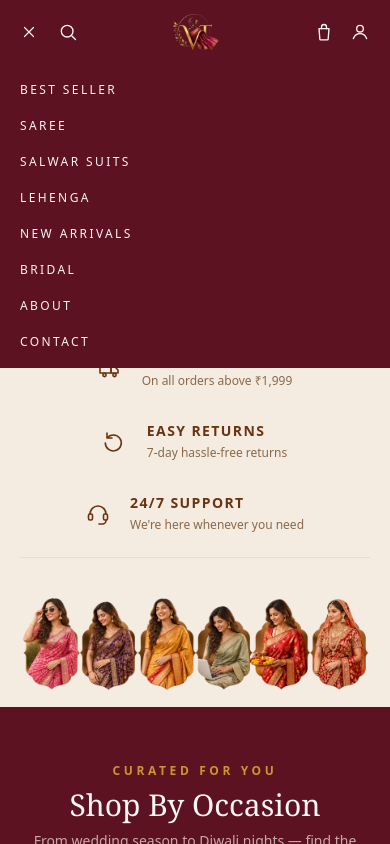
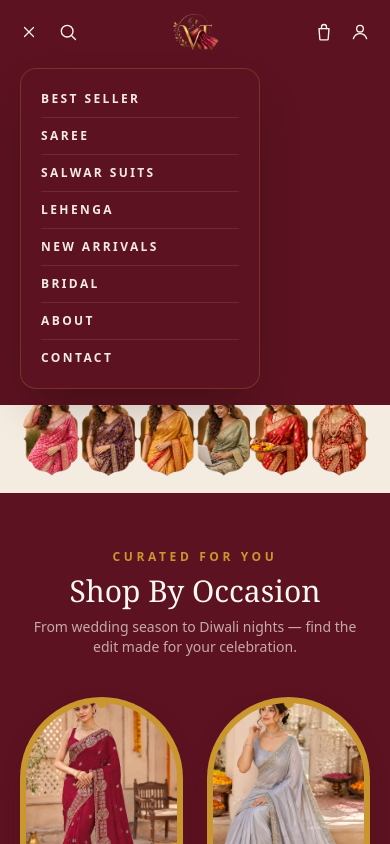
Before and after one commit to Sanchitjha/vinit-textile, a React (Vite) app in the folder frontend/: page / in a window 390 px wide. Both pictures are taken after a click on the button 30 px from the left and 32 px from the top of the page. Shown: the top 844 px of the page. Built offline with nearby package versions, Linux system fonts and the light colour scheme; no server answers; a web font is replaced by a local one.

Commit message:
feat: MENU dropdown is now a proper floating card (rounded, bordered, shadowed), bold darker-cream text; commit pending responsive FeatureStrip sizing

```diff
--- a/frontend/src/components/home/FeatureStrip.jsx
+++ b/frontend/src/components/home/FeatureStrip.jsx
@@ -8,14 +8,18 @@ const features = [
 
 export default function FeatureStrip() {
   return (
-    <section className="container-ambika py-4">
-      <div className="grid gap-8 border-y border-cream-dark py-6 sm:grid-cols-3">
+    <section className="container-ambika py-1 sm:py-2">
+      <div className="grid grid-cols-3 gap-1 sm:gap-6 md:gap-8 border-y border-cream-dark py-2 sm:py-3.5">
         {features.map(({ icon: Icon, title, desc }) => (
-          <div key={title} className="flex items-center justify-center gap-5">
-            <Icon className="shrink-0 text-brown" />
-            <div>
-              <p className="text-sm font-semibold uppercase tracking-widest text-brown">{title}</p>
-              <p className="mt-1 text-xs text-brown-light">{desc}</p>
+          <div key={title} className="flex items-center justify-center gap-1 min-[380px]:gap-2 sm:gap-4 text-left">
+            <Icon className="w-3.5 h-3.5 min-[380px]:w-4 min-[380px]:h-4 sm:w-5 sm:h-5 md:w-6 md:h-6 shrink-0 text-brown" />
+            <div className="min-w-0">
+              <p className="text-[9px] min-[380px]:text-[10px] sm:text-xs md:text-sm font-semibold uppercase tracking-tight sm:tracking-widest text-brown leading-tight truncate sm:whitespace-normal">
+                {title}
+              </p>
+              <p className="mt-0.5 text-[8px] min-[380px]:text-[9px] sm:text-xs text-brown-light leading-tight truncate sm:whitespace-normal">
+                {desc}
+              </p>
             </div>
           </div>
         ))}
--- a/frontend/src/components/layout/Header.jsx
+++ b/frontend/src/components/layout/Header.jsx
@@ -152,23 +152,24 @@ export default function Header() {
         </div>
       </div>
 
-      {/* Category menu dropdown — opens on MENU click. No panel/background of its
-          own: it's transparent, so it shows the hero through it (and simply sits
-          on the header's own maroon once scrolled past the hero). Compact width,
-          links stacked one per line, left-aligned. */}
+      {/* Category menu dropdown — opens on MENU click. A proper floating
+          dropdown card (rounded, bordered, shadowed) anchored under the MENU
+          button, not just text flush against the header bar. */}
       {menuOpen && (
-        <div className="container-ambika">
-          <div className="flex w-60 max-w-[80vw] flex-col py-2 text-xs font-medium uppercase tracking-[0.2em] text-ivory">
+        <div className="container-ambika pt-1 pb-4">
+          <div className="w-60 max-w-[80vw] rounded-2xl border border-gold/25 bg-maroon shadow-2xl">
+            <div className="flex flex-col px-5 py-3 text-xs font-bold uppercase tracking-[0.2em] text-cream">
               {menuLinks.map((link) => (
                 <NavLink
                   key={`${link.to}-${link.label}`}
                   to={link.to}
                   onClick={() => setMenuOpen(false)}
-                className="py-2.5 transition-colors hover:text-gold"
+                  className="border-b border-ivory/10 py-2.5 transition-colors last:border-b-0 hover:text-gold"
                 >
                   {link.label}
                 </NavLink>
               ))}
+            </div>
           </div>
         </div>
       )}
```
Lines whose indentation alone changed are shown as unchanged.
